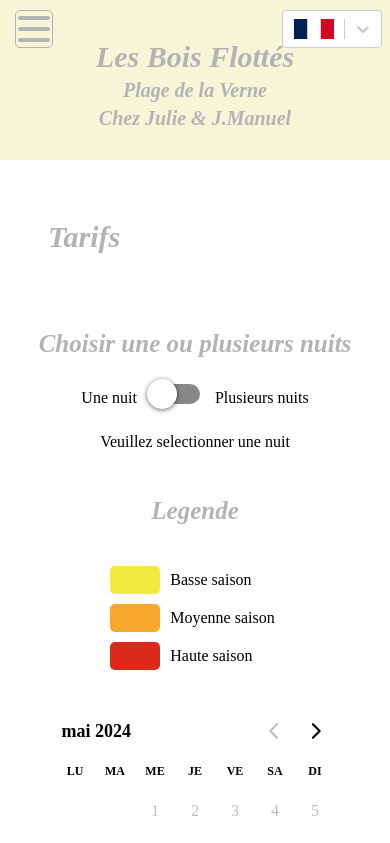
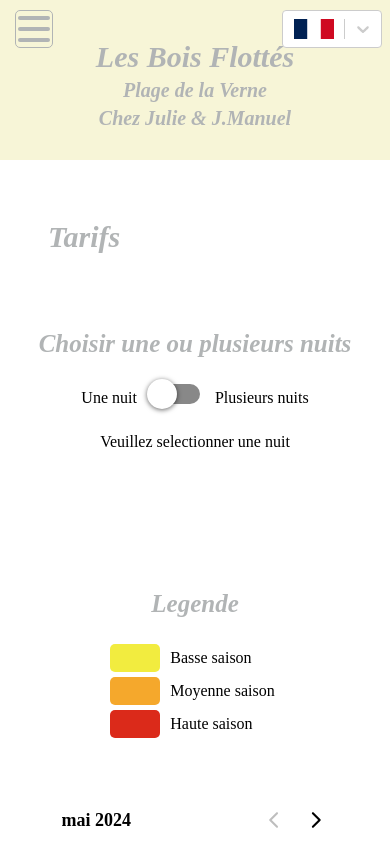
Before and after one commit to AlibertJimmy/Lesboisflottes, a React (Create React App) app: page /Pricing in a window 390 px wide. Shown: the top 843 px of the page. Built offline with nearby package versions, Linux system fonts and the light colour scheme.

Commit message:
optimized responsivity

```diff
--- a/src/components/Pricing/SeasonLegend/seasonLegend.jsx
+++ b/src/components/Pricing/SeasonLegend/seasonLegend.jsx
@@ -7,7 +7,7 @@ import { StyledH2 } from "../../../utils/style/jsx/titles&text";
 import colors from '../../../utils/style/jsx/colors'
 
 // Import Constante
-import { borderWidth } from "../../../utils/style/jsx/constantes";
+import { borderWidth, screenWidthMobile } from "../../../utils/style/jsx/constantes";
 
 const SeasonLegendWrapper = styled.div`
     display:flex;
@@ -23,6 +23,11 @@ const LegendTable = styled.table`
     border-spacing: 5px 10px;
     border: ${borderWidth}px solid black;
 
+    @media (max-width: ${screenWidthMobile}px){
+        padding:0;
+        border-spacing: 5px 5px;
+      }
+
 `
 
 const LegendTDCell = styled.td`
@@ -30,6 +35,7 @@ const LegendTDCell = styled.td`
     border: ${borderWidth}px solid black;
     border-radius: 5px;
     text-align:left;
+
 `
 
 function SeasonLegend() {
--- a/src/pages/Pricing/pricing.jsx
+++ b/src/pages/Pricing/pricing.jsx
@@ -27,8 +27,7 @@ import '../../utils/style/css/react-day-picker.css'
 import {
   borderWidth,
   marginBetweenPageComponent,
-  screenWidthMobile,
-  screenWidthTablet
+  screenWidthMobile
 } from "../../utils/style/jsx/constantes";
 
 
@@ -36,12 +35,10 @@ const InformationContainer = styled.div`
   display: flex;
   flex-direction: row;
   justify-content:space-evenly;
+  align-items: center;
+
   margin: ${marginBetweenPageComponent}px 0;
 
-  @media (max-width: ${screenWidthTablet}px){
-
-
-  }
 
   @media (max-width: ${screenWidthMobile}px){
     flex-direction:column;
@@ -56,6 +53,10 @@ const DataDisplayWrapper = styled.div`
 
   padding: 10px;
   text-align: center;
+  height: 250px;
+
+  border-radius: 15px;
+  border: ${borderWidth}px solid black;
 `
 
 const ToggleButtonContainer = styled.div`
@@ -82,8 +83,13 @@ const InnerDiv = styled.div`
 `
 
 const LegendDisplayContainer = styled.div`
+  height: 250px;
   border: ${borderWidth}px solid black;
   border-radius: 15px;
+
+  @media (max-width: ${screenWidthMobile}px){
+    height: 210px;
+  }
 
 `
 
```
